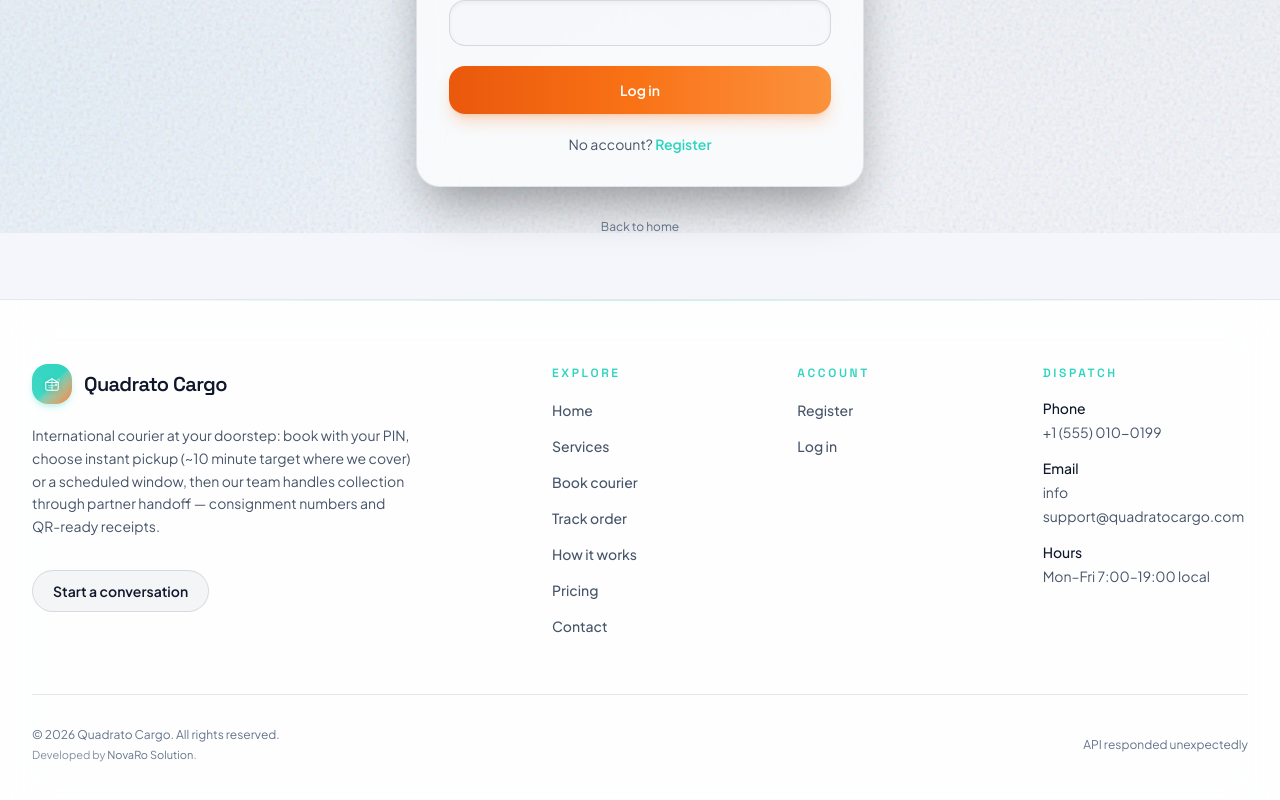
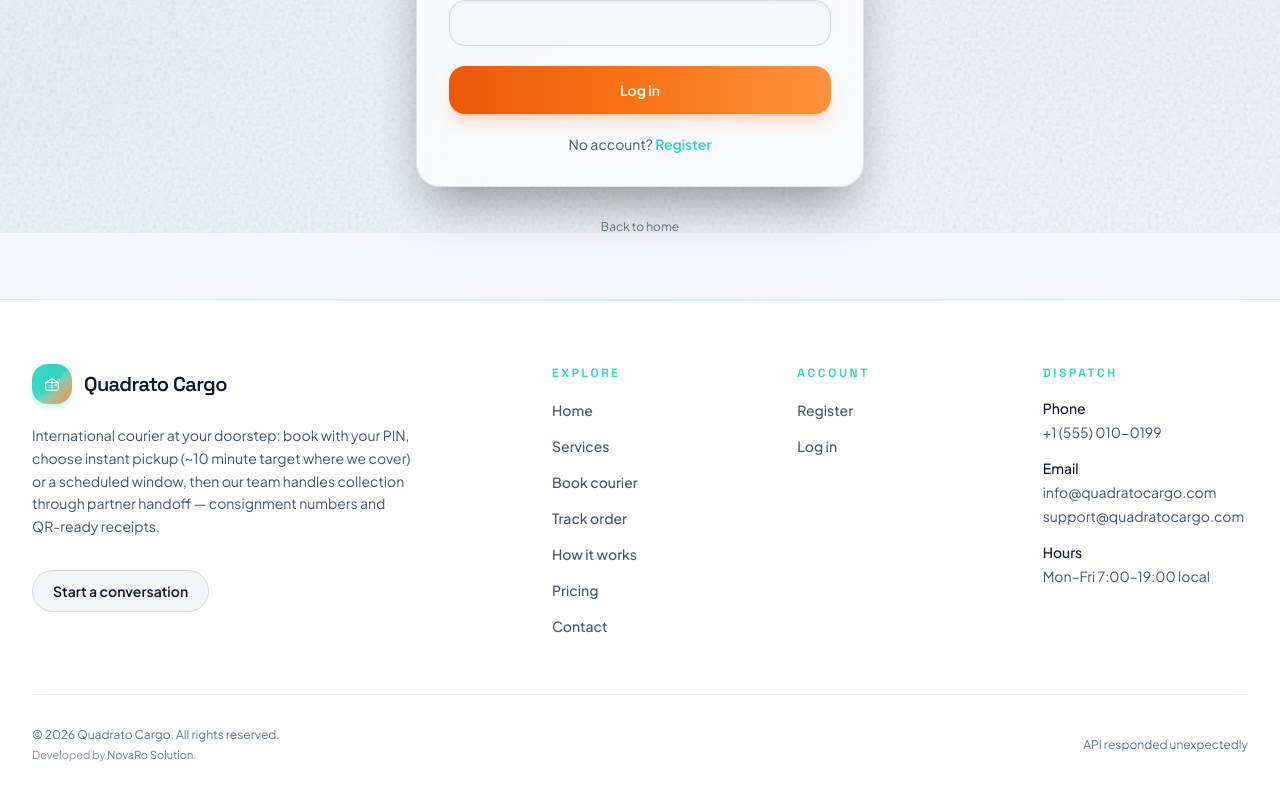
Before and after one commit to novarosolution/quadrato-cargo, a Next.js app in the folder quadrato-cargo/: page /public/login in a window 1280 px wide. Shown: the part 567-1367 px from the top of the page. Built offline with nearby package versions, Linux system fonts and the light colour scheme; no server answers.

Commit message:
info code is not push

```diff
--- a/quadrato-cargo/src/components/Foot.tsx
+++ b/quadrato-cargo/src/components/Foot.tsx
@@ -209,7 +209,7 @@ export function Footer() {
                       title="info@quadratocargo.com"
                       className="block transition hover:text-teal"
                     >
-                      info
+                      info@quadratocargo.com
                     </a>
                     <a
                       href="mailto:support@quadratocargo.com"
```
